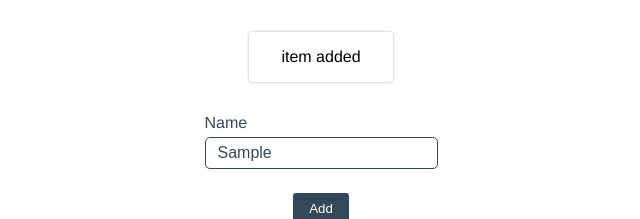
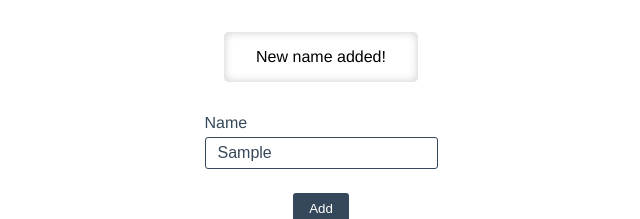
Before and after one commit to arslanov-ngc/react-tuto, a React (Create React App) app: page / in a window 1280 px wide. Both pictures are taken after typing "Sample" into the empty fields and a click on the button "Add". Shown: the top 219 px of the page, without its empty margins (319-959 px from the left). Built offline with nearby package versions, Linux system fonts and the light colour scheme.

Commit message:
Some Changes

```diff
--- a/src/App.css
+++ b/src/App.css
@@ -74,7 +74,7 @@ h3 {
   font-size: 1em;
   color: #35475a;
   border: 1px solid #35475a;
-  border-radius: 5px;
+  border-radius: 3px;
   outline: none;
   padding: 6px 12px;
 }
@@ -163,6 +163,7 @@ h3 {
   background-color: #fff;
   border-radius: 3px;
   margin: 1rem 0;
-  box-shadow: 0 0 3px rgba(0, 0, 0, 0.315);
+  box-shadow: inset 0 0 10px rgba(0, 0, 0, 0.2);
   color: #000;
+  border-radius: 5px;
 }
--- a/src/components/useReducer/Modal.jsx
+++ b/src/components/useReducer/Modal.jsx
@@ -1,7 +1,7 @@
 import React from "react";
 
-const Modal = ({ modalTxt }) => {
-  return <div className="modal">{modalTxt}</div>;
+const Modal = ({ children }) => {
+  return <div className="modal">{children}</div>;
 };
 
 export default Modal;
--- a/src/components/useReducer/UseReducer.jsx
+++ b/src/components/useReducer/UseReducer.jsx
@@ -1,26 +1,5 @@
 import { useState, useReducer } from "react";
-
 import Modal from "./Modal";
-
-const reducer = (state, action) => {
-  if (action.type === "Add_Item") {
-    const newPeople = [...state.people, action.payload];
-    return {
-      ...state,
-      people: newPeople,
-      isModalOpen: true,
-      modalTxt: "item added",
-    };
-  }
-  if (action.type === "No_Value") {
-    return {
-      ...state,
-      isModalOpen: true,
-      modalTxt: "Please, fill input",
-    };
-  }
-  throw new Error("Some error");
-};
 
 const defaultState = {
   people: [],
@@ -28,31 +7,48 @@ const defaultState = {
   modalTxt: "",
 };
 
+const reducer = (state, action) => {
+  if (action.type === "ADD") {
+    const newPeople = [...state.people, action.payload];
+    return {
+      ...state,
+      people: newPeople,
+      isModalOpen: true,
+      modalTxt: "New name added!",
+    };
+  }
+  if (action.type === "NULL") {
+    return {
+      ...state,
+      isModalOpen: true,
+      modalTxt: "Please, enter something!",
+    };
+  }
+  throw new Error("No matching action type!");
+};
+
 const UseReducer = () => {
   const [name, setName] = useState("");
   const [state, dispatch] = useReducer(reducer, defaultState);
-
-  console.log(state);
-  console.log(dispatch);
 
   const submitHandler = (e) => {
     e.preventDefault();
 
     if (name) {
-      const newItem = { id: new Date().getTime.toString(), name };
-      dispatch({ type: "Add_Item", payload: newItem });
+      const newName = { id: new Date().getTime().toString(), name };
+      dispatch({ type: "ADD", payload: newName });
     } else {
-      dispatch({ type: "No_Value" });
+      dispatch({ type: "NULL" });
     }
   };
 
   return (
     <>
-      {state.isModalOpen && <Modal modalTxt={state.modalTxt} />}
+      {state.isModalOpen && <Modal>{state.modalTxt}</Modal>}
       <form className="form" onSubmit={submitHandler}>
         <div className="form__control">
           <label>Name</label>
-          <input type="text" value={name} onChange={(e) => setName(e.target.value)}></input>
+          <input type="text" value={name} onChange={(e) => setName(e.target.value)} />
         </div>
         <button type="submit" className="btn">
           Add
```
